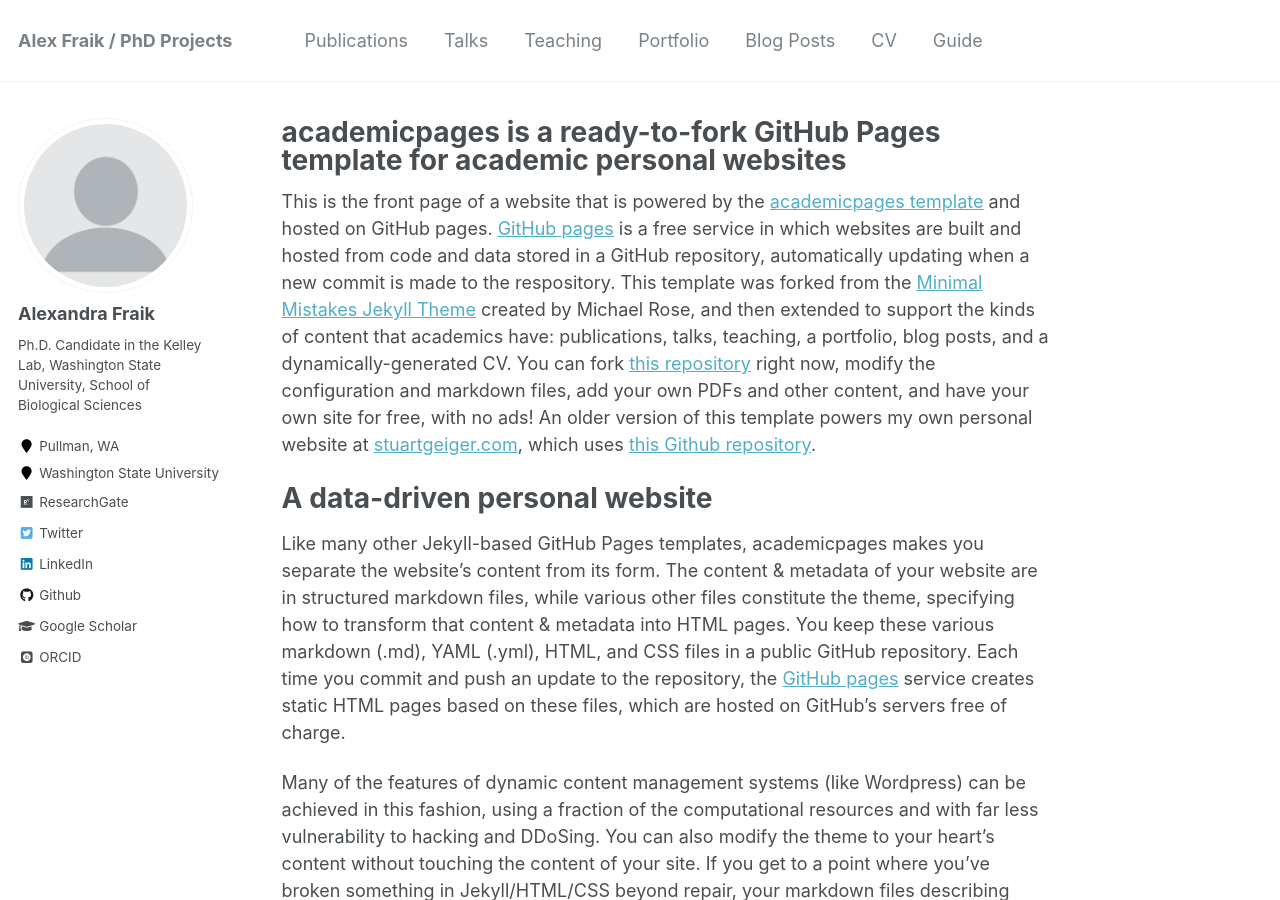
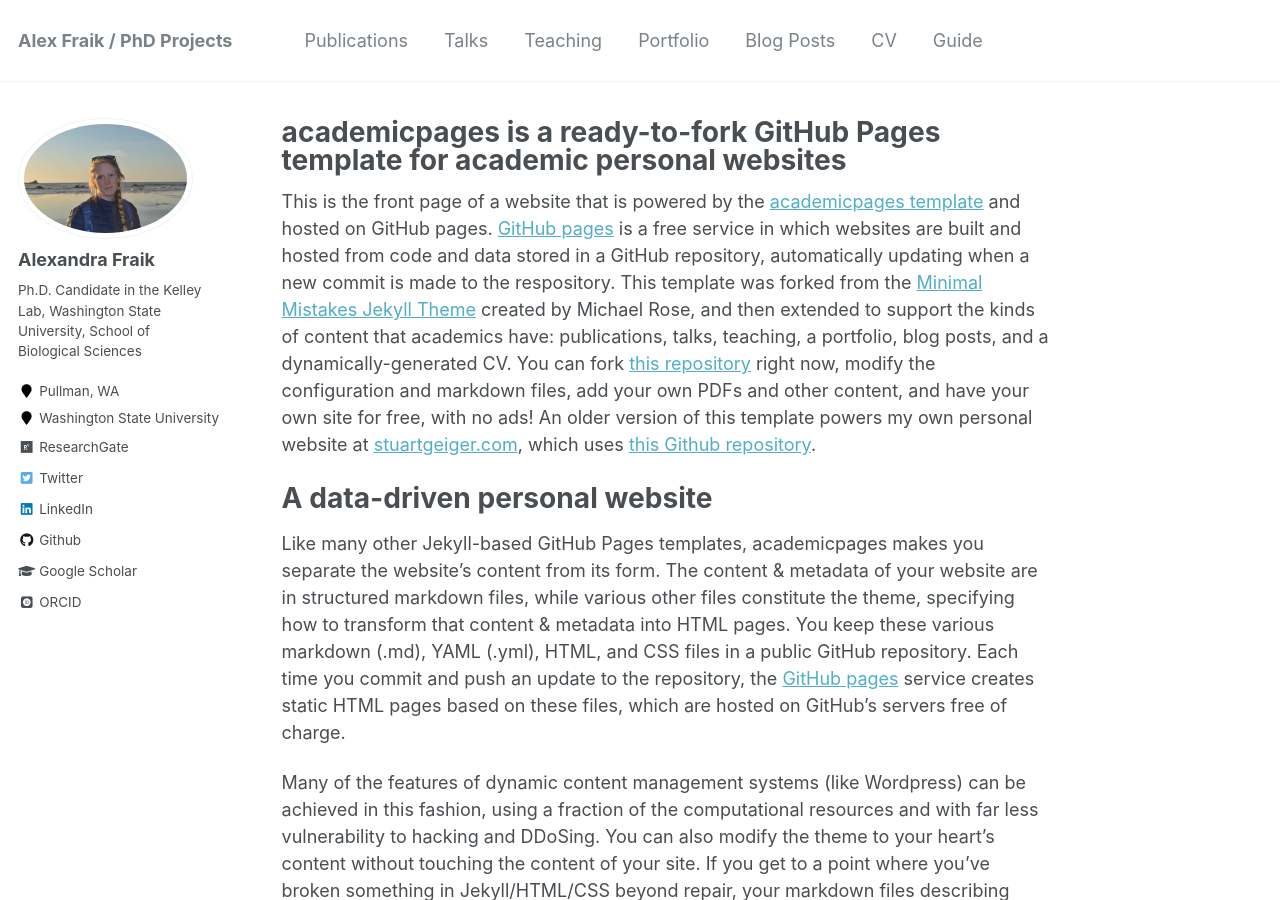
Before and after one commit to akfraik/akfraik.github.io, a Jekyll site: the page built from _pages/about.md, in a window 1280 px wide and 900 px high. Built offline with Jekyll 4.4.1, drawn with Linux system fonts in a browser that asks for light colours; some web fonts are replaced.

Commit message:
Updated Profile Picture

```diff
--- a/_config.yml
+++ b/_config.yml
@@ -81,7 +81,7 @@ analytics:
 # Site Author
 author:
   name             : "Alexandra Fraik"
-  avatar           : "profile.png"
+  avatar           : "UNADJUSTEDNONRAW_thumb_3846.jpg"
   bio              : "Ph.D. Candidate in the Kelley Lab, Washington State University, School of Biological Sciences"
   location         : "Pullman, WA"
   employer         : "Washington State University"
```
